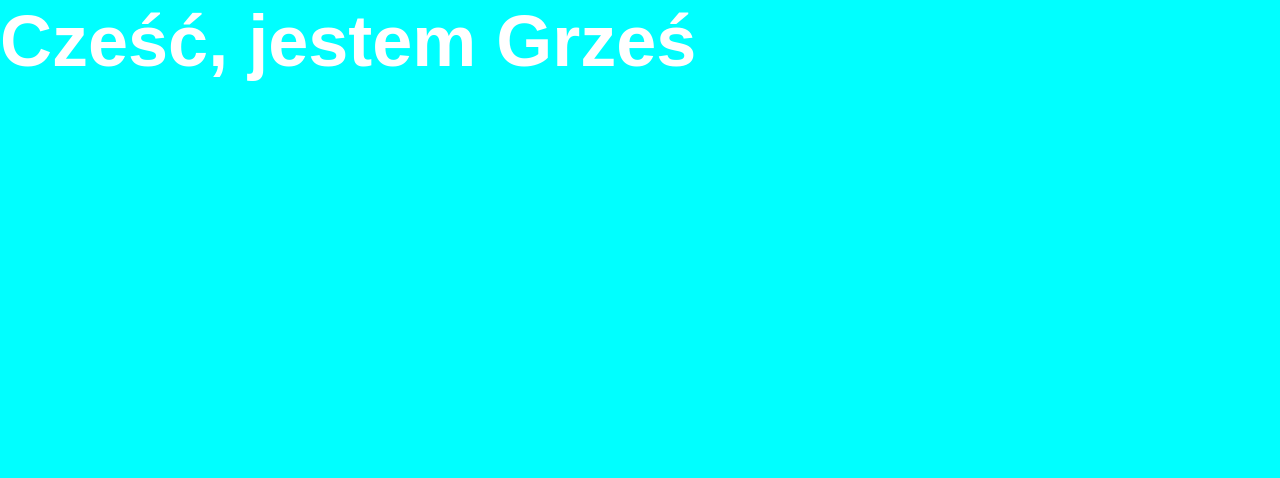
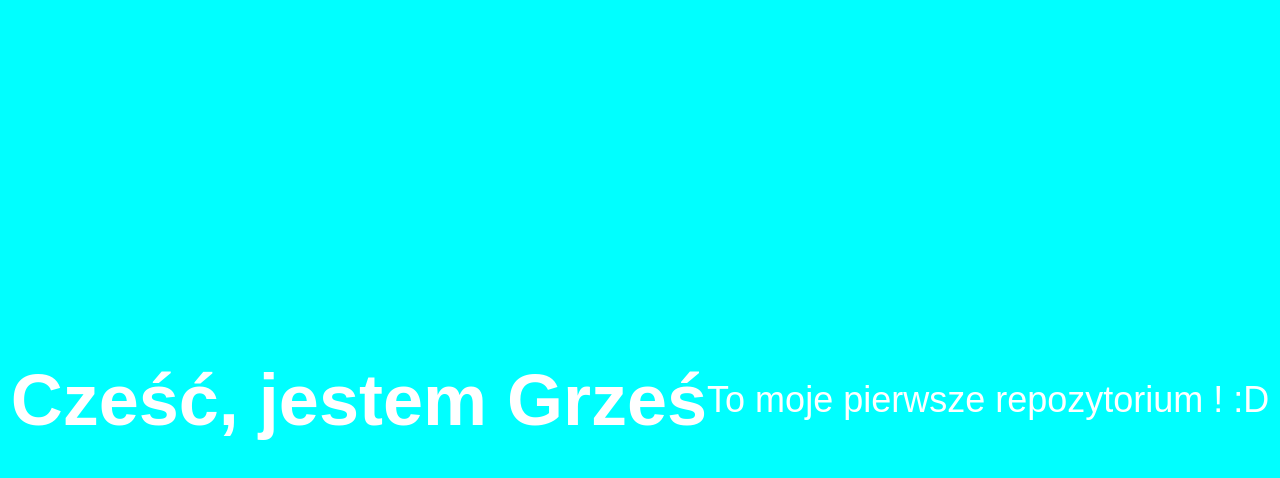
Before and after one commit to Furby190/test, a plain HTML site: page index.html in a window 1280 px wide. Drawn offline with Linux system fonts and the light colour scheme.

Commit message:
added P and changed main.css

```diff
--- a/index.html
+++ b/index.html
@@ -12,5 +12,7 @@
 
     <h1>Cześć, jestem Grześ</h1>
 
+    <p>To moje pierwsze repozytorium ! :D </p>
+
 </body>
 </html>
--- a/main.css
+++ b/main.css
@@ -5,6 +5,9 @@
 }
 
 body {
+    display: flex;
+    justify-content: center;
+    align-items: center;
     height: 100vh;
     width: 100vw;
     background-color: aqua;
```
